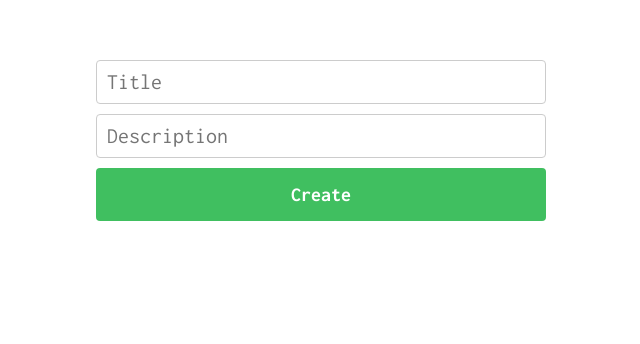
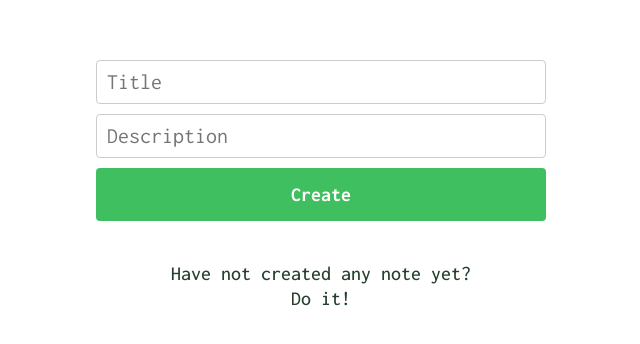
Before and after one commit to egorbabintcev/make-notes-vue, a Vue app: page / in a window 1280 px wide. Shown: the top 344 px of the page, without its empty margins (319-959 px from the left). Built offline with nearby package versions, Linux system fonts and the light colour scheme.

Commit message:
✨ Add hint, when note list is empty.

```diff
--- a/src/App.vue
+++ b/src/App.vue
@@ -1,13 +1,15 @@
 <template>
   <div class="container">
     <note-input :addNote="addNote"></note-input>
-    <note-list :notes="notes"></note-list>
+    <note-list :notes="notes" v-if="notes.length > 0"></note-list>
+    <note-hint v-else></note-hint>
   </div>
 </template>
 
 <script>
 import NoteInput from '@/components/NoteInput.vue';
 import NoteList from '@/components/NoteList.vue';
+import NoteHint from '@/components/NoteHint.vue';
 import store from '@/store';
 
 export default {
@@ -15,6 +17,7 @@ export default {
   components: {
     NoteInput,
     NoteList,
+    NoteHint,
   },
   data() {
     return {
--- /dev/null
+++ b/src/components/NoteHint.vue
@@ -0,0 +1,33 @@
+<template>
+  <div class="note-hint">
+    <p class="note-hint__title">
+      Have not created any note yet?
+      <br>
+      Do it!
+    </p>
+  </div>
+</template>
+
+<script>
+export default {
+  name: 'NoteHint',
+};
+</script>
+
+<style lang="scss">
+@import "~@/assets/sass/utils/functions";
+
+.note-hint {
+  justify-self: center;
+
+  &__title {
+    color: hsl(135, 25%, 20%);
+    line-height: 1.25;
+    text-align: center;
+    font: {
+      size: rem(20);
+      weight: 500;
+    }
+  }
+}
+</style>
```
